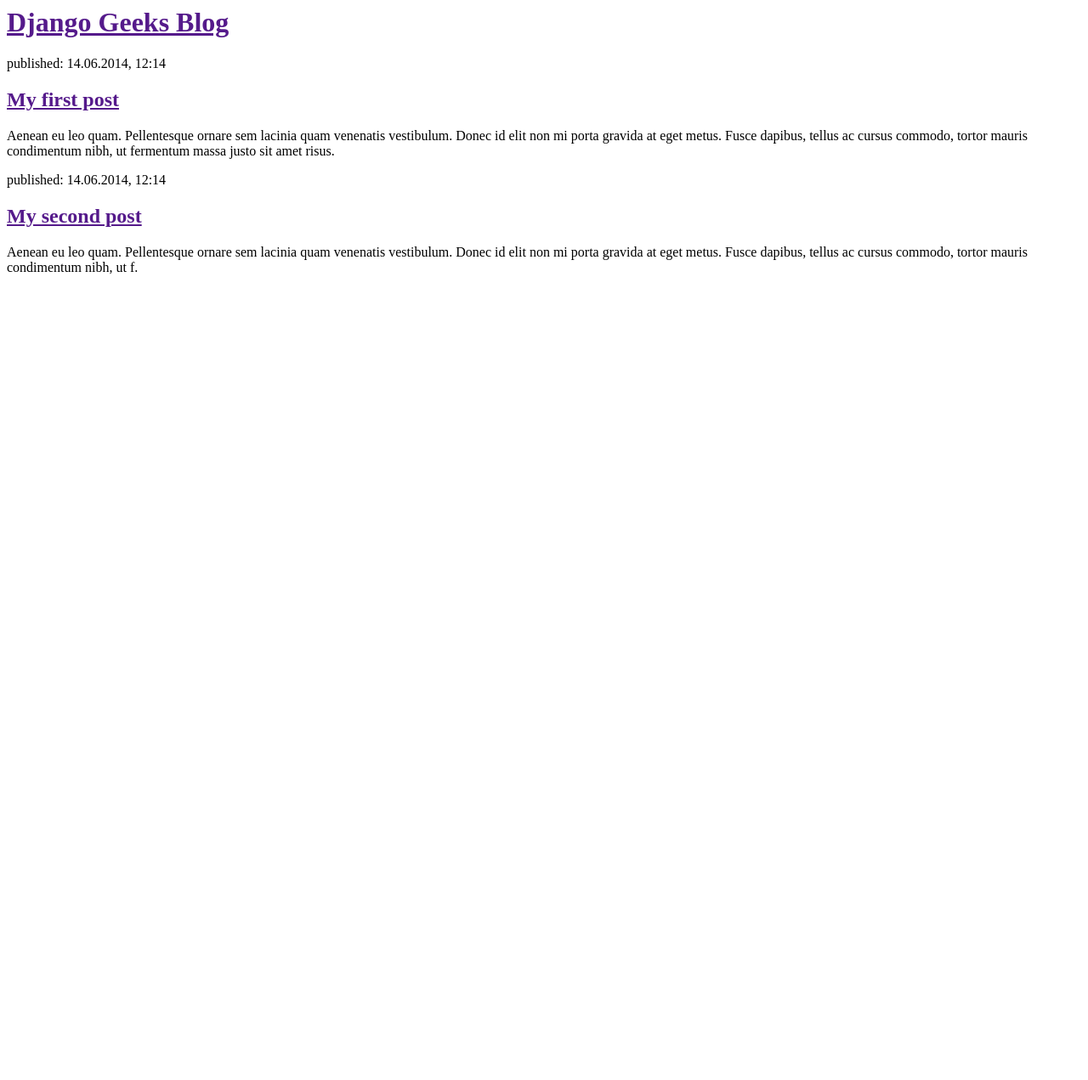
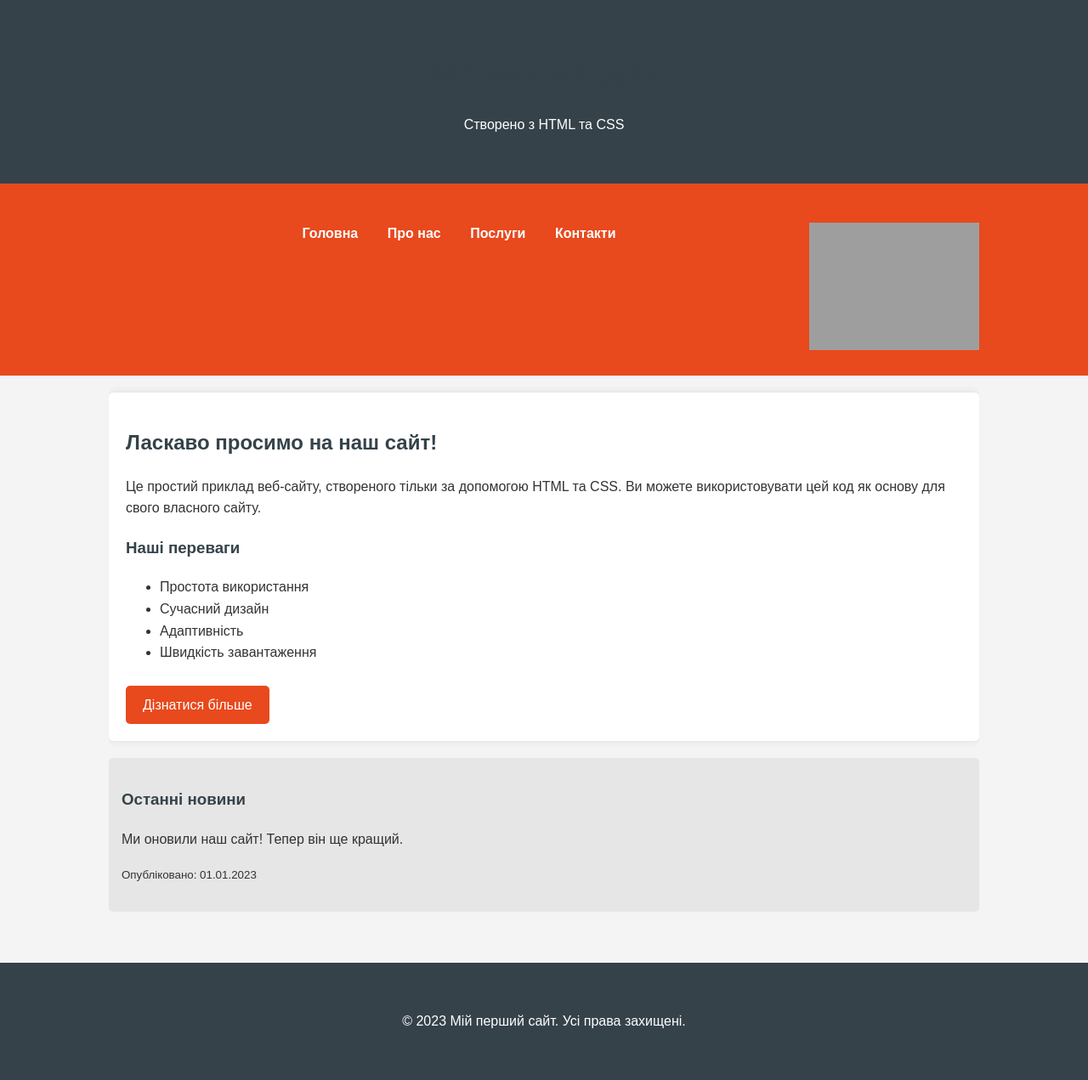
Before and after one commit to arsenijka/arsenijka, a Django app: template blog/templates/blog/post_list.html in a window 1280 px wide. Shown: the whole page at 85% size. Before the commit the page ends 323 px from the top, so only its background shows below. Run offline with Django 5.2, Linux system fonts and the light colour scheme; the template is opened without the code that fills it, so the values that code supplies are empty; grey boxes are pictures that could not be loaded.

Commit message:
update Minecraftitismylife

```diff
--- a/blog/templates/blog/post_list.html
+++ b/blog/templates/blog/post_list.html
@@ -1,30 +1,150 @@
-<html>
+<!DOCTYPE html>
+<html lang="uk">
 <head>
-<title>Django Geeks blog</title>
+    <meta charset="UTF-8">
+    <meta name="viewport" content="width=device-width, initial-scale=1.0">
+    <title>Мій перший сайт</title>
+    <style>
+        /* CSS стилі */
+		img{
+		width: 200px;
+		float: right;
+		}
+        body {
+            font-family: Arial, sans-serif;
+            line-height: 1.6;
+            margin: 0;
+            padding: 0;
+            background-color: #f4f4f4;
+            color: #333;
+        }
+
+        header {
+            background: #35424a;
+            color: #ffffff;
+            padding: 20px 0;
+            text-align: center;
+        }
+
+        nav {
+            background: #e8491d;
+            padding: 10px 0;
+        }
+
+        nav ul {
+            padding: 0;
+            list-style: none;
+            text-align: center;
+        }
+
+        nav ul li {
+            display: inline;
+            margin: 0 15px;
+        }
+
+        nav ul li a {
+            color: white;
+            text-decoration: none;
+            font-weight: bold;
+        }
+
+        nav ul li a:hover {
+            color: #cccccc;
+        }
+
+        .container {
+            width: 80%;
+            margin: auto;
+            overflow: hidden;
+            padding: 20px 0;
+        }
+
+        main {
+            padding: 20px;
+            background: white;
+            margin-bottom: 20px;
+            border-radius: 5px;
+            box-shadow: 0 0 10px rgba(0,0,0,0.1);
+        }
+
+        footer {
+            background: #35424a;
+            color: white;
+            text-align: center;
+            padding: 20px 0;
+            margin-top: 20px;
+        }
+
+        h1, h2, h3 {
+            color: #35424a;
+        }
+
+        .button {
+            display: inline-block;
+            background: #e8491d;
+            color: white;
+            padding: 10px 20px;
+            text-decoration: none;
+            border-radius: 5px;
+            margin-top: 10px;
+        }
+
+        .button:hover {
+            background: #333;
+        }
+    </style>
 </head>
 <body>
-<div>
-<h1><a href="">Django Geeks Blog</a></h1>
-</div>
+    <header>
+        <div class="container">
+            <h1>Мій перший сайт</h1>
+            <p>Створено з HTML та CSS</p>
+        </div>
+    </header>
 
-<div>
-<p>published: 14.06.2014, 12:14</p>
+    <nav>
+        <div class="container">
+            <ul>
+			<img src="https://encrypted-tbn0.gstatic.com/images?q=tbn:ANd9GcQ0--GQQpqKdFFolL567lNImXB1NChSTH0H8Q&s">
+                <li><a href="#">Головна</a></li>
+                <li><a href="#">Про нас</a></li>
+                <li><a href="#">Послуги</a></li>
+                <li><a href="#">Контакти</a></li>
+            </ul>
+        </div>
+    </nav>
 
-<h2><a href="">My first post</a></h2>
-<p>Aenean eu leo quam. Pellentesque ornare sem
-lacinia quam venenatis vestibulum. Donec id elit non mi
-porta gravida at eget metus. Fusce dapibus, tellus ac
-cursus commodo, tortor mauris condimentum nibh, ut
-fermentum massa justo sit amet risus.</p>
-</div>
+    <div class="container">
+        <main>
+            <article>
+                <h2>Ласкаво просимо на наш сайт!</h2>
+                <p>Це простий приклад веб-сайту, створеного тільки за допомогою HTML та CSS. Ви можете використовувати цей код як основу для свого власного сайту.</p>
 
-<div>
-<p>published: 14.06.2014, 12:14</p>
-<h2><a href="">My second post</a></h2>
-<p>Aenean eu leo quam. Pellentesque ornare sem
-lacinia quam venenatis vestibulum. Donec id elit non mi
-porta gravida at eget metus. Fusce dapibus, tellus ac
-cursus commodo, tortor mauris condimentum nibh, ut f.</p>
-</div>
+                <h3>Наші переваги</h3>
+                <ul>
+                    <li>Простота використання</li>
+                    <li>Сучасний дизайн</li>
+                    <li>Адаптивність</li>
+                    <li>Швидкість завантаження</li>
+                </ul>
+
+                <a href="#" class="button">Дізнатися більше</a>
+            </article>
+        </main>
+
+        <aside>
+            <div style="background: #e6e6e6; padding: 15px; border-radius: 5px; margin-bottom: 20px;">
+                <h3>Останні новини</h3>
+                <p>Ми оновили наш сайт! Тепер він ще кращий.</p>
+                <p><small>Опубліковано: 01.01.2023</small></p>
+            </div>
+        </aside>
+    </div>
+
+    <footer>
+        <div class="container">
+            <p>&copy; 2023 Мій перший сайт. Усі права захищені.</p>
+        </div>
+    </footer>
 </body>
 </html>
```
Also changed, not shown: .gitignore.txt (added).
